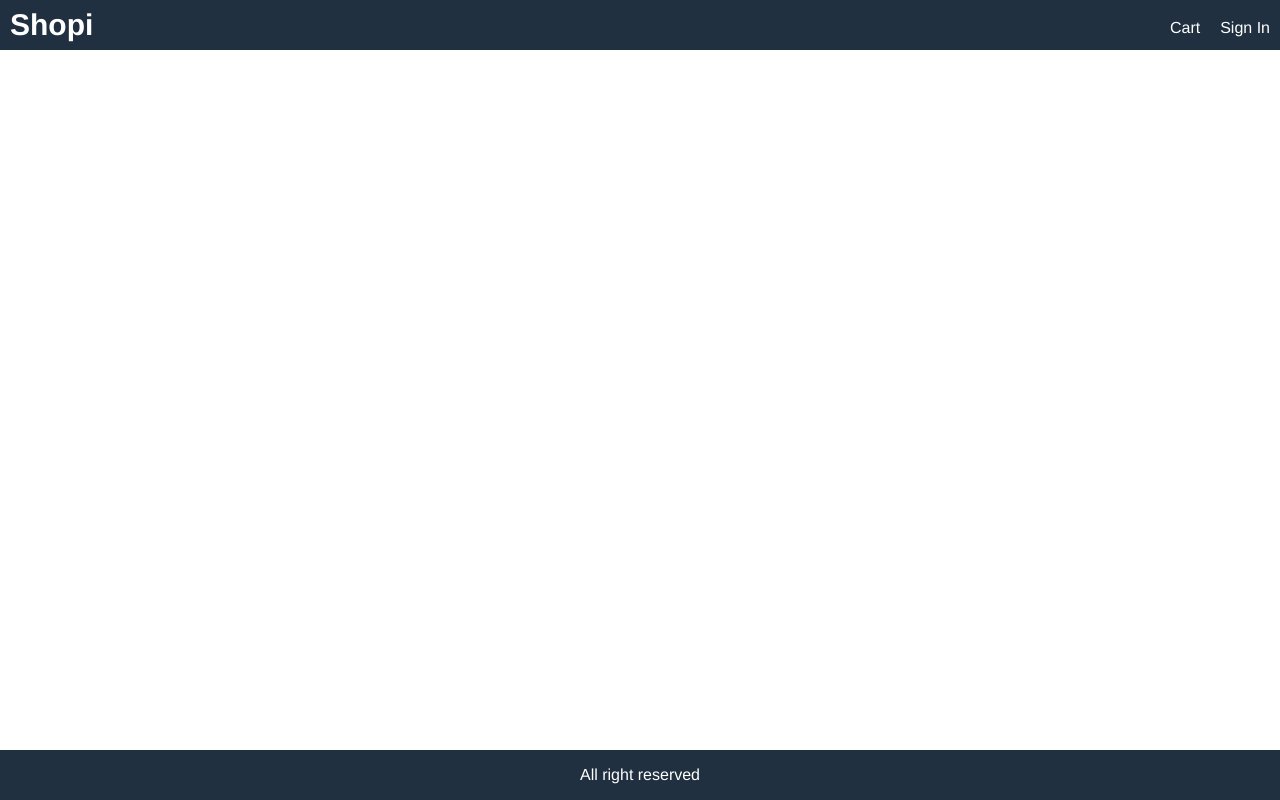
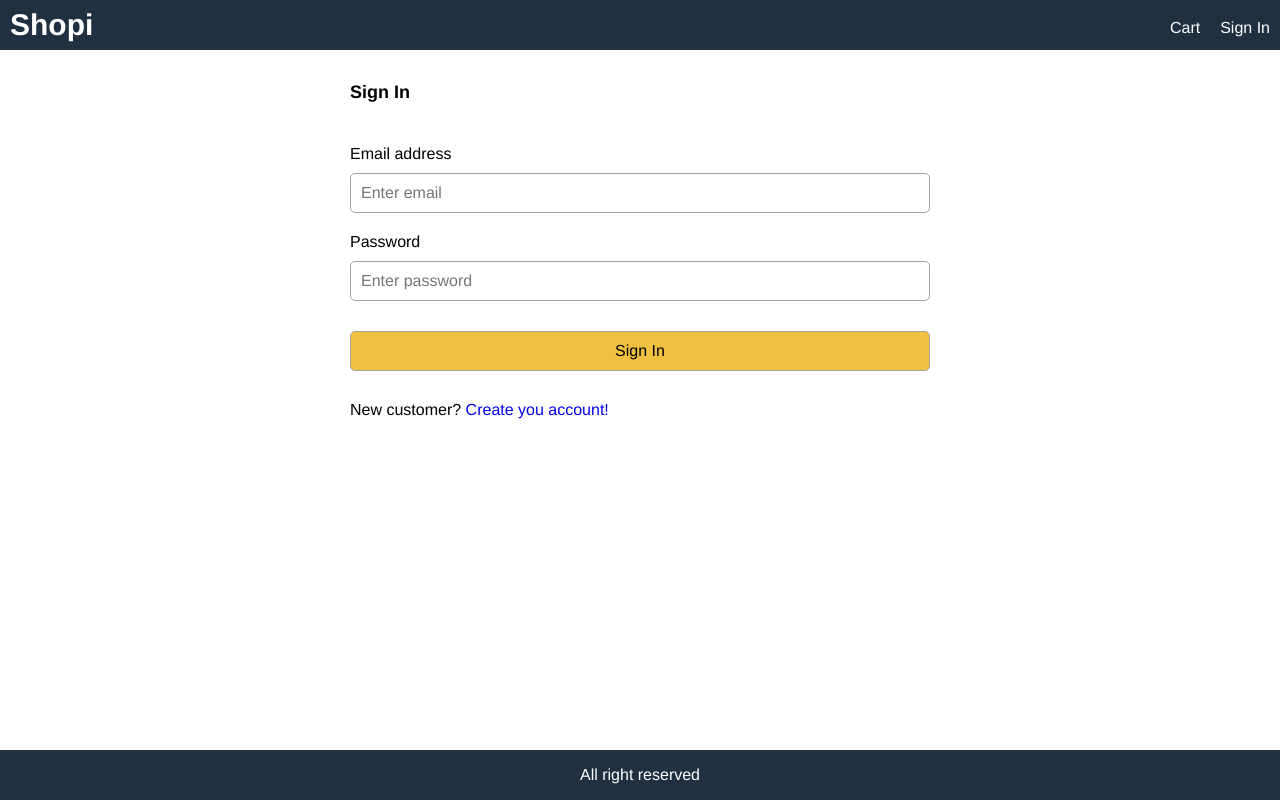
Before and after one commit to AttigH/e-commerce-app, a React (Create React App) app in the folder frontend/: page /signin in a window 1280 px wide. Built offline with nearby package versions, Linux system fonts and the light colour scheme; the HTML template or start-up script is replaced by a standard one.

Commit message:
Adding SignIn Screen

```diff
--- a/frontend/src/App.js
+++ b/frontend/src/App.js
@@ -4,6 +4,7 @@
 import HomeScreen from "./screens/HomeScreen";
 import CartScreen from "./screens/CartScreen";
 import { useSelector } from "react-redux";
+import SignInScreen from "./screens/SignInScreen";
 
 function App() {
   const cart = useSelector((state) => state.cart);
@@ -24,15 +25,16 @@
                 <span className="badge"> {cartItems.length}</span>
               )}
             </Link>
-            <Link to="signin.html">Sign In</Link>
+            <Link to="/signin">Sign In</Link>
           </div>
         </header>
 
         <main>
           <Routes>
+            <Route path="/cart/:id" element={<CartScreen />} />
             <Route path="/product/:id" element={<ProductScreen />}></Route>
+            <Route path="/signin" element={<SignInScreen />} />
             <Route path="/" element={<HomeScreen />} exact></Route>
-            <Route path="/cart/:id" element={<CartScreen />} />
           </Routes>
         </main>
         <footer className="row center">All right reserved</footer>
--- /dev/null
+++ b/frontend/src/screens/SignInScreen.js
@@ -0,0 +1,51 @@
+import React, { useState } from "react";
+import { Link } from "react-router-dom";
+const SignInScreen = () => {
+  const [email, setEmail] = useState("");
+  const [password, setPassword] = useState("");
+  const submitHandler = (e) => {
+    e.preventDefault();
+  };
+  return (
+    <div className="form" onSubmit={submitHandler}>
+      <div>
+        <h1>Sign In</h1>
+      </div>
+      <div>
+        <label htmlFor="email">Email address</label>
+        <input
+          type="email"
+          id="email"
+          placeholder="Enter email"
+          required
+          onChange={(e) => setEmail(e.target.value)}
+        />
+      </div>
+      <div>
+        <label htmlFor="password">Password </label>
+        <input
+          type="password"
+          id="password"
+          placeholder="Enter password"
+          required
+          onChange={(e) => setPassword(e.target.value)}
+        />
+      </div>
+      <div>
+        <label />
+        <button className="primary" type="submit">
+          Sign In
+        </button>
+      </div>
+      <div>
+        <label />
+        <div>
+          New customer? {""}
+          <Link to="/register">Create you account!</Link>
+        </div>
+      </div>
+    </div>
+  );
+};
+
+export default SignInScreen;
```
